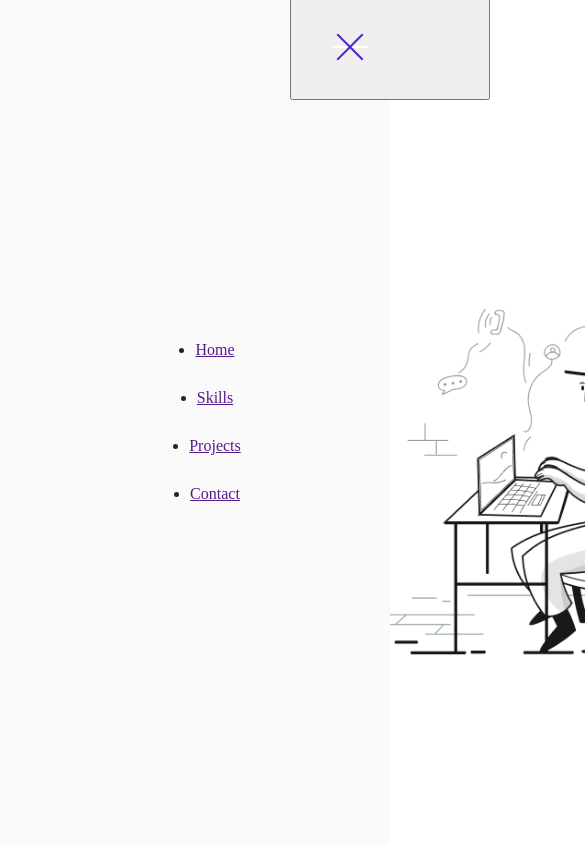
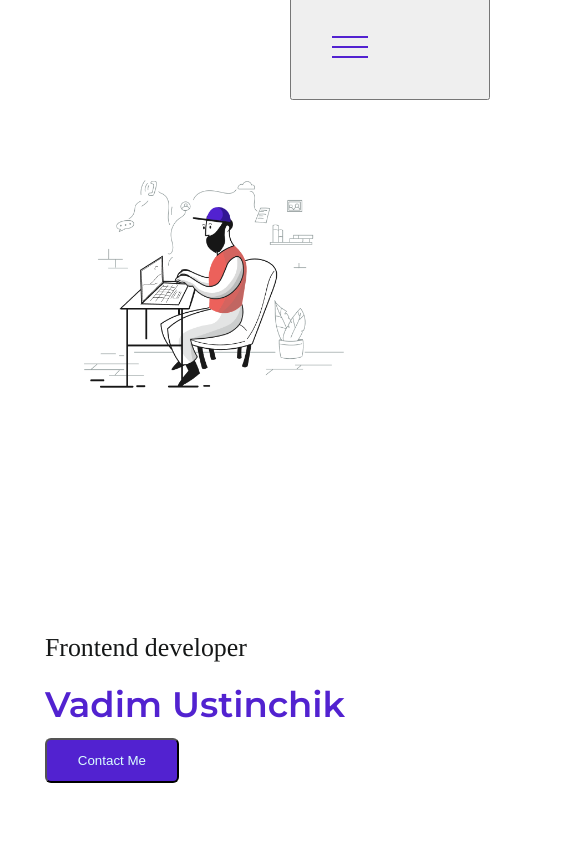
Before and after one commit to vustinchdev/my-portfolio, a React app: page / in a window 390 px wide. Shown: the top 844 px of the page, 585 px wide, since content can reach past the window. Built offline with nearby package versions, Linux system fonts and the light colour scheme; the HTML template or start-up script is replaced by a standard one.

Commit message:
made a responsive main

```diff
--- a/src/layout/header/mobileMenu/MobileMenu.tsx
+++ b/src/layout/header/mobileMenu/MobileMenu.tsx
@@ -5,11 +5,11 @@
 export const MobileMenu = (props: { menuItmems: Array<string> }) => {
     return (
         <StyledMobileMenu>
-            <BurgerButton isOpen={true}>
+            <BurgerButton isOpen={false}>
                 <span></span>
             </BurgerButton>
 
-            <MobileMenuPopup isOpen={true}>
+            <MobileMenuPopup isOpen={false}>
                 <ul>
                     {props.menuItmems.map((item, index) => {
                         return <li key={index}>
--- a/src/layout/sections/main/Main.tsx
+++ b/src/layout/sections/main/Main.tsx
@@ -4,12 +4,13 @@
 import { Button } from "../../../components/Button"
 import { Container } from "../../../components/Container"
 import { theme } from "../../../styles/Theme"
+import { font } from "../../../styles/Common"
 
 export const Main = () => {
     return (
         <StyledMain>
             <Container>
-                <FlexWrapper align={"center"} justify={"space-between"}>
+                <FlexWrapper align="center" justify="space-around" wrap="wrap-reverse">
                     <div>
                         <MainTitle>Frontend developer</MainTitle>
                         <Name>Vadim Ustinchik</Name>
@@ -30,16 +31,20 @@
 const Photo = styled.img`
     width:530px;
     height: 400px;
+
+
+    @media ${theme.media.mobile} {
+        width: 320px;
+        height: 240px;
+    }
 `
 const MainTitle = styled.h1`
-    font-family: Tinos;
-    font-size: 30px;
-    font-weight: 400;
+    ${font({ family: 'Tinos', Fmax: 30, Fmin: 26 })}
     color: ${theme.colors.titleFont};
 `
 const Name = styled.h2`
-    font-size: 68px;
-    font-weight: 600;
+    ${font({ weight: 600, Fmax: 60, Fmin: 36 })}
     color: ${theme.colors.accent};
     margin: 10px 0;
+    white-space: nowrap;
 `
--- /dev/null
+++ b/src/styles/Common.tsx
@@ -0,0 +1,18 @@
+import { theme } from "./Theme"
+
+type FontPropsType = {
+    family?: string,
+    weight?: number,
+    color?: string,
+    lineHeight?: number,
+    Fmin?: number,
+    Fmax?: number
+}
+
+export const font = ({ family, weight, color, lineHeight, Fmin, Fmax }: FontPropsType) => `
+    font-family: ${family || 'Montserrat'};
+    font-weight: ${weight || 400};
+    color: ${color || theme.colors.primaryFont};
+    line-height: ${lineHeight || 1.3};
+    font-size: calc( (100vw - 414px)/(1440 - 414 ) * (${Fmax} - ${Fmin}) + ${Fmin}px );
+`
```
